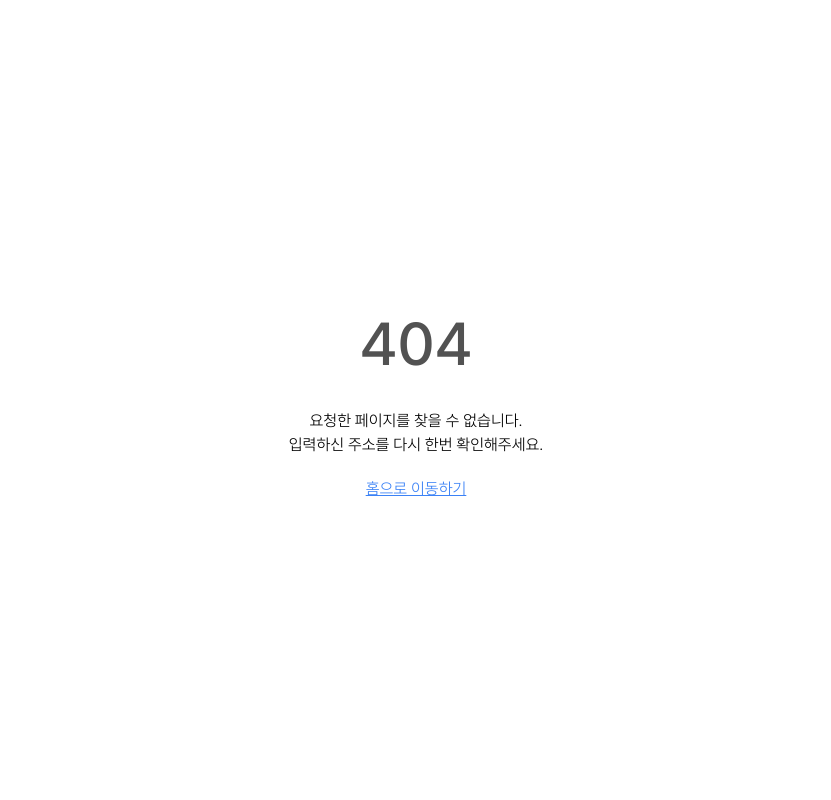
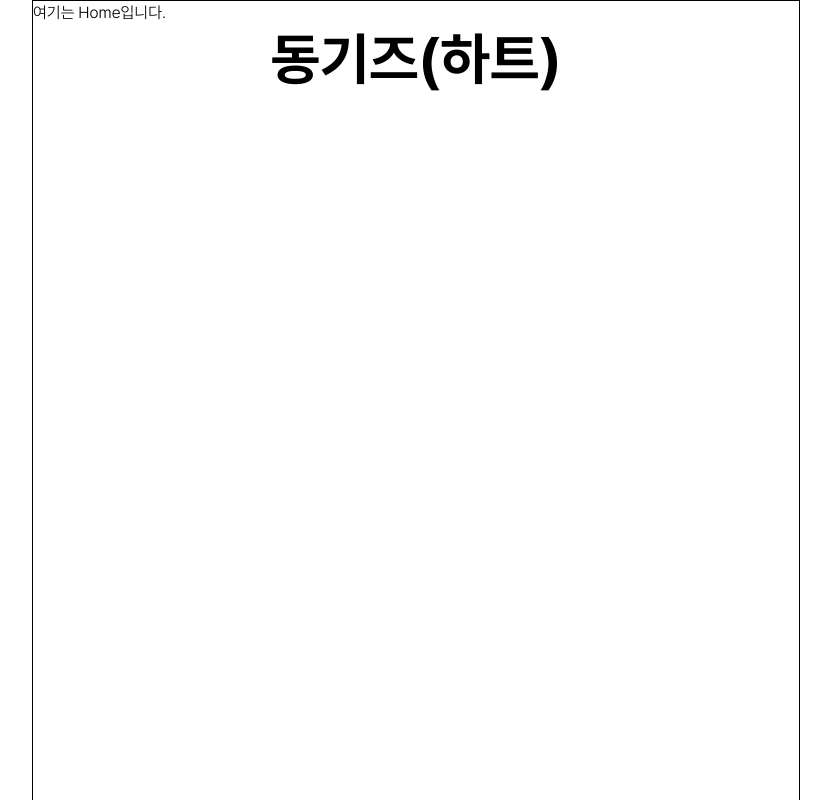
Before and after one commit to YoonJoowon/4cutalbum-front, a React (Create React App) app: page /main in a window 1280 px wide. Before the commit this address had no page. Shown: the top 800 px of the page, without its empty margins (224-1055 px from the left). Built offline with nearby package versions, Linux system fonts and the light colour scheme.

Commit message:
feat : 메인페이지 세팅 중

```diff
--- a/src/constants/routes.ts
+++ b/src/constants/routes.ts
@@ -2,4 +2,5 @@ export const ROUTES_PATH = {
   home: '/',
   hello: 'hello',
   login: 'login',
+  main: 'main',
 } as const;
--- a/src/pages/Login.tsx
+++ b/src/pages/Login.tsx
@@ -10,11 +10,11 @@ const Login = () => {
         <InfoText>설명글</InfoText>
         <BackgroundImage></BackgroundImage>
 
-        <StartBtn>
-          <Link to={ROUTES_PATH.login}>
+        <Link to={ROUTES_PATH.main}>
+          <StartBtn>
             <p>시작하기</p>
-          </Link>
-        </StartBtn>
+          </StartBtn>
+        </Link>
       </LoginLayout>
     </>
   );
--- /dev/null
+++ b/src/pages/Main.tsx
@@ -0,0 +1,49 @@
+import { ROUTES_PATH } from '@Constants/routes';
+import { Link } from 'react-router-dom';
+import styled from 'styled-components';
+
+const Main = () => {
+  return (
+    <>
+      <MainLayout>
+        여기는 Home입니다.
+        <Title>동기즈(하트)</Title>
+        <SubTitle></SubTitle>
+        <Album>
+          <Link to={ROUTES_PATH.hello}></Link>
+        </Album>
+      </MainLayout>
+    </>
+  );
+};
+
+export default Main;
+
+export const MainLayout = styled.div`
+  width: 768px;
+  border: solid 1px black;
+  height: 1662px;
+  margin: auto;
+`;
+
+export const Title = styled.div`
+  font-family: Pretendard;
+  font-size: 57px;
+  font-weight: 700;
+  line-height: 68px;
+  letter-spacing: 0em;
+  text-align: center;
+`;
+
+export const SubTitle = styled.div`
+  font-size: 32px;
+  font-weight: 500;
+  line-height: 38px;
+  letter-spacing: 0em;
+  text-align: center;
+`;
+
+export const Album = styled.div`
+  width: 510px;
+  height: 602px;
+`;
--- a/src/router/index.tsx
+++ b/src/router/index.tsx
@@ -8,6 +8,7 @@ import { ROUTES_PATH } from '@Constants/routes';
 const Home = lazy(() => import('@Pages/Home'));
 const Hello = lazy(() => import('@Pages/Hello'));
 const Login = lazy(() => import('@Pages/Login'));
+const Main = lazy(() => import('@Pages/Main'));
 
 const router = createBrowserRouter([
   {
@@ -27,6 +28,10 @@ const router = createBrowserRouter([
         path: ROUTES_PATH.login,
         element: <Login />,
       },
+      {
+        path: ROUTES_PATH.main,
+        element: <Main />,
+      },
     ],
   },
 ]);
```
